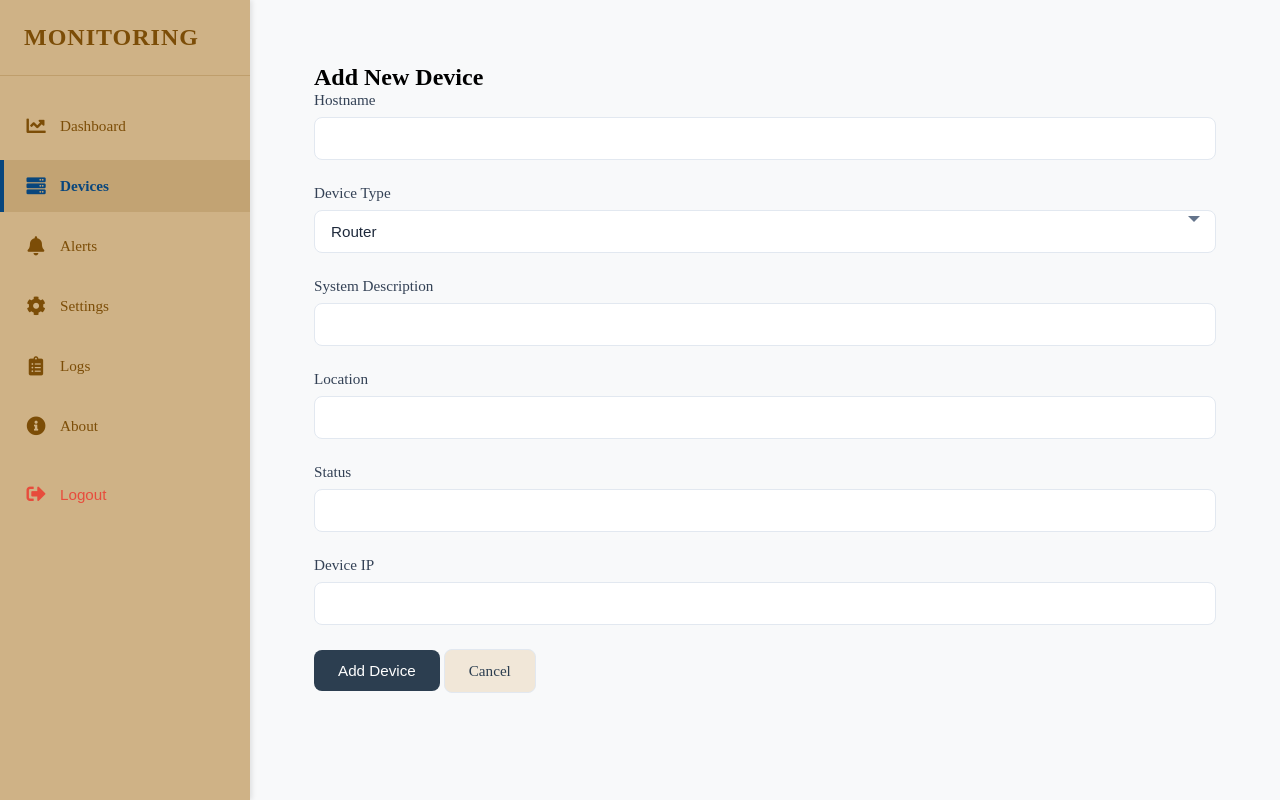
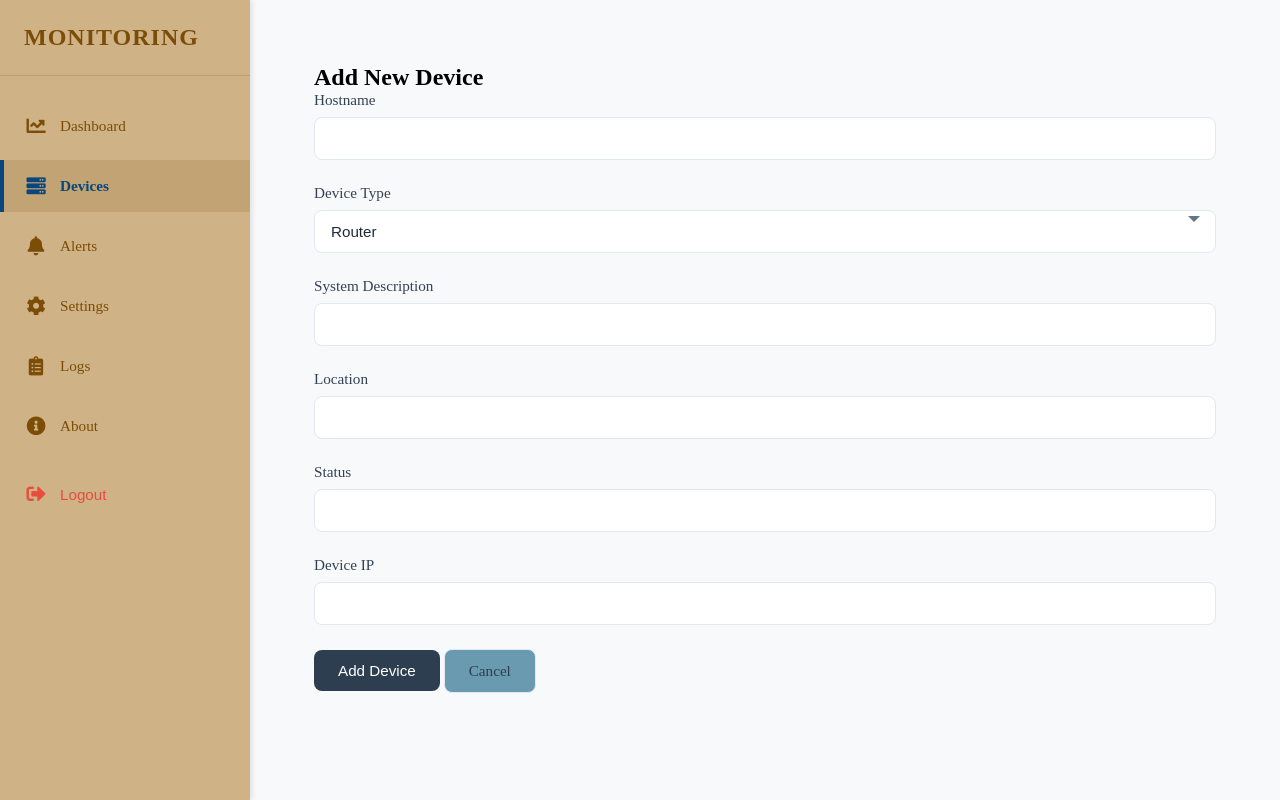
Before and after one commit to Omar23232/Oversee-backend, a Django app: page /add-device-manual/ in a window 1280 px wide. Run offline with Django 5.2, Linux system fonts and the light colour scheme; a user stored in the database is signed in.

Commit message:
Update add-device-manual.css

```diff
--- a/Oversee_backend/login/static/login/css/add-device-manual.css
+++ b/Oversee_backend/login/static/login/css/add-device-manual.css
@@ -123,13 +123,13 @@
 }
 
 .btn-secondary {
-    background: #f1e7d8;
+    background: #6A9AB0;
     color: #2c3e50;
     border: 1px solid #e2e8f0;
 }
 
 .btn-secondary:hover {
-    background: #e2d5c3;
+    background: #50798d;
     transform: translateY(-1px);
 }
 
```
